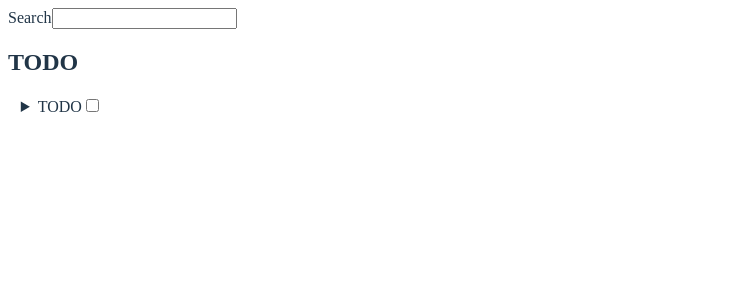
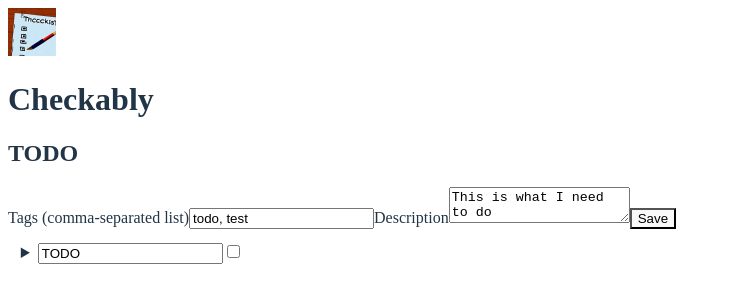
Before and after one commit to developerjaym/checkably, a React (Vite) app: page /#/checklists/36cf3af0-cebe-4a78-ba5e-f5ceec3c5636 in a window 1280 px wide. Shown: the top 302 px of the page, without its empty margins (0-731 px from the left). Built offline with nearby package versions, Linux system fonts and the light colour scheme.

Commit message:
logo, uses flat data in root, add/check/title work

```diff
--- a/index.html
+++ b/index.html
@@ -2,7 +2,7 @@
 <html lang="en">
   <head>
     <meta charset="UTF-8" />
-    <link rel="icon" type="image/svg+xml" href="/vite.svg" />
+    <link rel="icon" type="image/svg+xml" href="/logo.jpeg" />
     <meta name="viewport" content="width=device-width, initial-scale=1.0" />
     <title>Checkably</title>
   </head>
--- a/src/App.jsx
+++ b/src/App.jsx
@@ -1,25 +1,25 @@
 // import { useState } from 'react'
 // import reactLogo from './assets/react.svg'
 // import viteLogo from '/vite.svg'
-import { Outlet } from 'react-router-dom'
-import './App.css'
+import { Outlet } from "react-router-dom";
+import "./App.css";
+import logo from "./assets/logo.jpeg";
 
 function App() {
-
   return (
     <>
-      <section className='search'>
-        <label className='label search__label'>
-          <span className='label__text'>Search</span>
-          <input className='input input--search' type="search"/>
-        </label>
-      </section>
+      <header>
+        <img src={logo} alt="clipart of checklist" height={48} width={48}/>
+        <h1>Checkably</h1>
+        <nav>
+
+        </nav>
+      </header>
       <main>
-        <Outlet/>
-
+        <Outlet />
       </main>
     </>
-  )
+  );
 }
 
-export default App
+export default App;
--- a/src/checklist/Checklist.jsx
+++ b/src/checklist/Checklist.jsx
@@ -1,58 +1,107 @@
+import React, { useState } from "react";
 import { Await, useLoaderData } from "react-router-dom";
 import "./Checklist.css";
-import React, { useEffect, useState } from "react";
+import storageService from "../services/storage/StorageService";
+import unflattenData from "../utility/unflattenData";
 
 export default function Checklist() {
   const data = useLoaderData();
-  console.log("checklist component", data);
-
   return (
     <React.Suspense fallback={<p>Loading...</p>}>
       <Await
         resolve={data.checklistData}
         errorElement={<p>Error loading checklist data</p>}
-        children={(item) => <ChecklistRoot item={item} />}
+        children={(list) => <ChecklistRoot list={list} />}
       />
     </React.Suspense>
   );
 }
 
-function ChecklistRoot({ item }) {
-    const [itemState, setItemState] = useState(item);
-    useEffect(() => {
-        console.log('re-rendering root', JSON.stringify(itemState, null, 2))
-    })
-  const onChecked = (value, id) => {
-    console.log("checklistwrapper item checked", item.title, value);
-    // item.checked = item;
-    setItemState({ ...itemState, checked: value });
+function ChecklistRoot({ list }) {
+  // TODO unflatten here;
+  const [itemState, setItemState] = useState(list);
+  const itemTree = unflattenData(itemState)[0]; // unflattenData returns an array of trees, I just need the only element
+  const onChecked = (id, checked) => {
+    setItemState({ ...itemState, checked });
+  };
+  const onTitleChanged = (id, title) => {
+    setItemState(
+      itemState.map((item) => (item.id === id ? { ...item, title } : item))
+    );
+  };
+  const onMetadataChanged = (e) => {
+    e.preventDefault();
+    const formData = Object.fromEntries(new FormData(e.target));
+    formData.tags = formData.tags
+      .split(",")
+      .filter(Boolean)
+      .map((tag) => tag.toUpperCase().trim());
+    storageService
+      .patch(itemState.id, formData)
+      .then((updatedItem) =>
+        setItemState(
+          itemState.map((item) => (item.isRoot ? updatedItem : item))
+        )
+      );
+  };
+  const onItemAdded = (parentId) => {
+    storageService.post({ parent: parentId }).then((newItem) => {
+      setItemState([...itemState, newItem]);
+    });
   };
   return (
     <section>
       <header>
-        <h2>{itemState.title}</h2>
+        <h2>{itemTree.title}</h2>
+        <form className="form" onSubmit={onMetadataChanged}>
+          <label className="label">
+            <span className="label__text">Tags (comma-separated list)</span>
+            <input
+              type="text"
+              name="tags"
+              defaultValue={itemTree.tags.join(", ")}
+            />
+          </label>
+          <label className="label">
+            <span className="label__text">Description</span>
+            <textarea name="description" defaultValue={itemTree.description} />
+          </label>
+          <button>Save</button>
+        </form>
       </header>
       <div className="checklist__body">
-        <ChecklistItem item={itemState} onChecked={onChecked} />
+        <ChecklistItem
+          item={itemTree}
+          onChecked={onChecked}
+          onTitleUpdated={onTitleChanged}
+          onItemAdded={onItemAdded}
+        />
       </div>
     </section>
   );
 }
 
-function ChecklistItem({ item: checklistItem, onChecked }) {
+function ChecklistItem({
+  item: checklistItem,
+  onChecked,
+  onTitleUpdated,
+  onItemAdded,
+}) {
   const [checkable, setCheckable] = useState(checklistItem);
-  useEffect(() => {
-    console.log('re-rendering item', checkable.checked, checkable.title)
-})
-  const onSelfChecked = (value) => {
-    console.log('selfchecked', value);
-    setCheckable({ ...checkable, checked: value });
-    onChecked(value, checkable.id);
+  const onSelfChecked = (checked) => {
+    storageService.patch(checklistItem.id, { checked });
+    setCheckable({ ...checkable, checked });
+    onChecked(checkable.id, checked);
   };
 
-  const onChildChecked = (value, id) => {
-    checkable.items.find((item) => item.id === id).checked = value;
+  const onSelfTitleUpdated = (title) => {
+    storageService.patch(checklistItem.id, { title });
+    setCheckable({ ...checkable, title });
+    onTitleUpdated(checkable.id, title);
+  };
 
+  const onChildChecked = (id, checked) => {
+    checkable.items.find((item) => item.id === id).checked = checked;
     onSelfChecked(checkable.items.every((item) => item.checked));
   };
 
@@ -60,7 +109,13 @@ function ChecklistItem({ item: checklistItem, onChecked }) {
     <details className="checklist__item">
       <summary>
         <label className="label">
-          <span className="label__text">{checkable.title}</span>
+          <span className="label__text">
+            <input
+              type="text"
+              value={checkable.title}
+              onChange={(e) => onSelfTitleUpdated(e.target.value)}
+            />
+          </span>
           <input
             type="checkbox"
             checked={checkable.checked}
@@ -68,11 +123,20 @@ function ChecklistItem({ item: checklistItem, onChecked }) {
           />
         </label>
       </summary>
-      <h2>checked: {checkable.checked ? 'true' : 'false'}</h2>
       {checkable.items.map((item) => (
-        <ChecklistItem key={item.id} item={item} onChecked={onChildChecked} />
+        <ChecklistItem
+          key={item.id}
+          item={item}
+          onChecked={onChildChecked}
+          onTitleUpdated={() => {
+            /*NO OP*/
+          }}
+          onItemAdded={onItemAdded}
+        />
       ))}
-      <button>+Add item under {checkable.title}</button>
+      <button onClick={() => onItemAdded(checkable.id)}>
+        +Add item under {checkable.title}
+      </button>
     </details>
   );
 }
--- a/src/checklist/checklistLoader.js
+++ b/src/checklist/checklistLoader.js
@@ -1,10 +1,16 @@
 import { defer } from "react-router-dom";
 import { homeLoader } from "../routes/home/homeLoader";
+import unflattenData from "../utility/unflattenData";
+import flattenData from "../utility/flattenData";
+
+
 
 export async function checklistLoader({ params }) {
   return defer({
-    checklistData: homeLoader().then((checklists) =>
-      checklists.find((element) => `${element.id}` === params.checklistId)
-    ),
+    checklistData: homeLoader().then((checklists) => {
+      const checklistTree = unflattenData(checklists)
+      const root = checklistTree.find((element) => `${element.id}` === params.checklistId);
+      return flattenData(root);
+    }),
   });
 }
--- a/src/routes/home/ChecklistResults.jsx
+++ b/src/routes/home/ChecklistResults.jsx
@@ -3,7 +3,6 @@ import "./ChecklistResults.css";
 
 export default function ChecklistResults() {
     const data = useLoaderData();
-    console.log('checklistresults', data);
     const checklistCards = data.map(checklistObject => <section className='card' key={checklistObject.id}>
       <header className='card__header'>
 
@@ -17,5 +16,13 @@ export default function ChecklistResults() {
 
       </menu>
     </section>)
-    return (<>{checklistCards}</>)
+    return (<>
+    <section className='search'>
+        <label className='label search__label'>
+          <span className='label__text'>Search</span>
+          <input className='input input--search' type="search"/>
+        </label>
+      </section>
+    {checklistCards}
+    </>)
 }
--- a/src/routes/home/homeLoader.js
+++ b/src/routes/home/homeLoader.js
@@ -1,31 +1,9 @@
 import unflattenData from "../../utility/unflattenData";
+import storageService from "../../services/storage/StorageService"
 
 // const cacheObj = {};
 const KEY = import.meta.env.VITE_LOCALSTORAGE_KEY;
 // const URL = import.meta.env.VITE_DATA_URL;
-
-const flatData = [
-  {
-    id: "36cf3af0-cebe-4a78-ba5e-f5ceec3c5636",
-    title: "TODO",
-    description: "This is what I need to do",
-    tags: ["todo", "test"],
-    checked: false,
-    isRoot: true,
-  },
-  {
-    id: "bfb94f2a-9d2a-464a-b92f-2692568c07f5",
-    title: "fix code",
-    checked: false,
-    parent: "36cf3af0-cebe-4a78-ba5e-f5ceec3c5636",
-  },
-  {
-    id: "3166b704-7ac6-4925-a8ae-ef6bb5ef14d8",
-    title: "make router work",
-    checked: false,
-    parent: "bfb94f2a-9d2a-464a-b92f-2692568c07f5",
-  },
-];
 
 
 
@@ -44,5 +22,7 @@ export async function homeLoader() {
   //   }
 
   // return JSON.parse(localStorage.getItem(KEY) || "[]")
-  return unflattenData(flatData);
+  const flatData = await storageService.read();
+  return flatData;
+  // return unflattenData(flatData);
 }
--- /dev/null
+++ b/src/services/storage/LocalStorageService.js
@@ -0,0 +1,71 @@
+const testData = [
+  {
+    id: "96ec6268-d1ac-4868-a000-bf35e51c49f1",
+    title: "Sleep",
+    description: "Remember to get some rest",
+    tags: ["todo", "test", "sleep"],
+    checked: false,
+    isRoot: true,
+  },
+  {
+    id: "36cf3af0-cebe-4a78-ba5e-f5ceec3c5636",
+    title: "TODO",
+    description: "This is what I need to do",
+    tags: ["todo", "test"],
+    checked: false,
+    isRoot: true,
+  },
+  {
+    id: "bfb94f2a-9d2a-464a-b92f-2692568c07f5",
+    title: "fix code",
+    checked: false,
+    parent: "36cf3af0-cebe-4a78-ba5e-f5ceec3c5636",
+  },
+  {
+    id: "3166b704-7ac6-4925-a8ae-ef6bb5ef14d8",
+    title: "make router work",
+    checked: false,
+    parent: "bfb94f2a-9d2a-464a-b92f-2692568c07f5",
+  },
+];
+
+class LocalStorageService {
+  #key;
+  #data;
+  constructor(key) {
+    this.#key = key;
+    this.#data = [];
+  }
+  async read() {
+    this.#data = JSON.parse(
+      localStorage.getItem(this.#key) || JSON.stringify(testData)
+    );
+    this.#update()
+    return this.#data;
+  }
+  async post(value) {
+    value = {id: crypto.randomUUID(), checked: false, title: '', ...value}; // throw some default values in there
+    this.#data.push(
+      value
+    )
+    this.#update()
+    return value;
+  }
+  async patch(id, patchValue) {
+    const checklist = this.#data.find((checklist) => checklist.id === id);
+    for (const key in patchValue) {
+      checklist[key] = patchValue[key];
+    }
+    this.#update();
+    return checklist;
+  }
+  #update() {
+    localStorage.setItem(this.#key, JSON.stringify(this.#data, null, 2))
+  }
+}
+
+const localStorageService = new LocalStorageService(
+  import.meta.env.VITE_LOCALSTORAGE_KEY
+);
+
+export default localStorageService;
--- /dev/null
+++ b/src/services/storage/StorageService.js
@@ -0,0 +1,7 @@
+import localStorageService from "./LocalStorageService";
+
+const storageService = localStorageService;
+// TODO make a remoteStorageService
+
+
+export default storageService;
```
Also changed, not shown: src/utility/flattenData.js (+14 -21 lines), public/logo.jpeg (added), src/assets/logo.jpeg (added).
